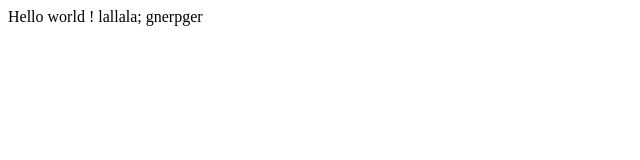
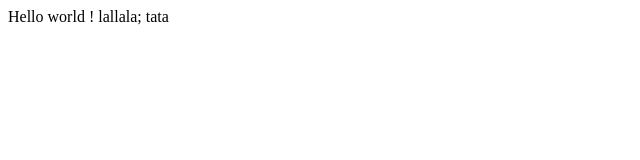
Before and after one commit to KDemeul/demo-git, a plain HTML site: page index.html in a window 1280 px wide. Shown: the full height of the page, 0-640 px from the left. Drawn offline with Linux system fonts and the light colour scheme.

Commit message:
Update index.html

```diff
--- a/index.html
+++ b/index.html
@@ -1,6 +1,6 @@
 <html>
 	<body>
 		Hello world !
-		lallala; gnerpger
+		lallala; tata
 	</body>
 </html>
```
